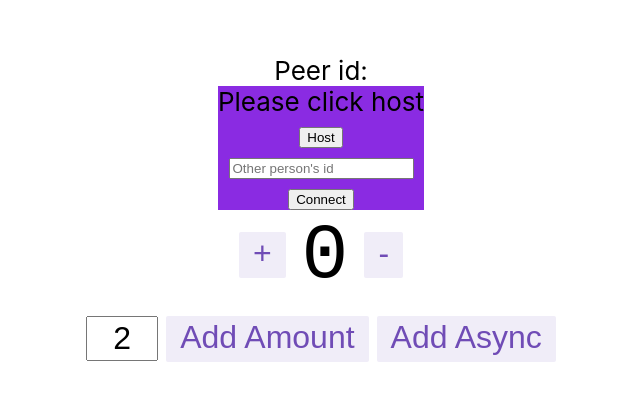
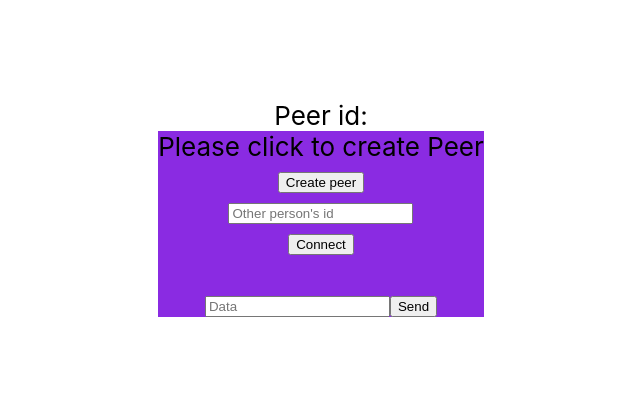
Before and after one commit to willGuimont/PearTransfer, a React (Create React App) app: page / in a window 1280 px wide. Shown: the part 192-592 px from the top of the page, without its empty margins (319-959 px from the left). Built offline with nearby package versions, Linux system fonts and the light colour scheme.

Commit message:
simple peer connection

```diff
--- a/src/App.tsx
+++ b/src/App.tsx
@@ -1,5 +1,4 @@
 import React from 'react';
-import { Counter } from './features/counter/Counter';
 import { Transfer } from './features/transfer/Transfer'
 import './App.css';
 
@@ -8,7 +7,6 @@ function App() {
     <div className="App">
       <header className="App-header">
         <Transfer />
-        <Counter />
       </header>
     </div>
   );
--- a/src/app/store.ts
+++ b/src/app/store.ts
@@ -1,10 +1,8 @@
 import { configureStore, ThunkAction, Action } from '@reduxjs/toolkit';
-import counterReducer from '../features/counter/counterSlice';
 import transferReducer from '../features/transfer/transferSlice'
 
 export const store = configureStore({
   reducer: {
-    counter: counterReducer,
     transfer: transferReducer,
   },
 });
--- a/src/features/counter/Counter.module.css
+++ /dev/null
@@ -1,74 +0,0 @@
-.row {
-  display: flex;
-  align-items: center;
-  justify-content: center;
-}
-
-.row:not(:last-child) {
-  margin-bottom: 16px;
-}
-
-.value {
-  font-size: 78px;
-  padding-left: 16px;
-  padding-right: 16px;
-  margin-top: 2px;
-  font-family: 'Courier New', Courier, monospace;
-}
-
-.button {
-  appearance: none;
-  background: none;
-  font-size: 32px;
-  padding-left: 12px;
-  padding-right: 12px;
-  outline: none;
-  border: 2px solid transparent;
-  color: rgb(112, 76, 182);
-  padding-bottom: 4px;
-  cursor: pointer;
-  background-color: rgba(112, 76, 182, 0.1);
-  border-radius: 2px;
-  transition: all 0.15s;
-}
-
-.textbox {
-  font-size: 32px;
-  padding: 2px;
-  width: 64px;
-  text-align: center;
-  margin-right: 8px;
-}
-
-.button:hover, .button:focus {
-  border: 2px solid rgba(112, 76, 182, 0.4);
-}
-
-.button:active {
-  background-color: rgba(112, 76, 182, 0.2);
-}
-
-.asyncButton {
-  composes: button;
-  position: relative;
-  margin-left: 8px;
-}
-
-.asyncButton:after {
-  content: "";
-  background-color: rgba(112, 76, 182, 0.15);
-  display: block;
-  position: absolute;
-  width: 100%;
-  height: 100%;
-  left: 0;
-  top: 0;
-  opacity: 0;
-  transition: width 1s linear, opacity 0.5s ease 1s;
-}
-
-.asyncButton:active:after {
-  width: 0%;
-  opacity: 1;
-  transition: 0s
-}
--- a/src/features/counter/Counter.tsx
+++ /dev/null
@@ -1,60 +0,0 @@
-import React, { useState } from 'react';
-import { useSelector, useDispatch } from 'react-redux';
-import {
-  decrement,
-  increment,
-  incrementByAmount,
-  incrementAsync,
-  selectCount,
-} from './counterSlice';
-import styles from './Counter.module.css';
-
-export function Counter() {
-  const count = useSelector(selectCount);
-  const dispatch = useDispatch();
-  const [incrementAmount, setIncrementAmount] = useState('2');
-
-  return (
-    <div>
-      <div className={styles.row}>
-        <button
-          className={styles.button}
-          aria-label="Increment value"
-          onClick={() => dispatch(increment())}
-        >
-          +
-        </button>
-        <span className={styles.value}>{count}</span>
-        <button
-          className={styles.button}
-          aria-label="Decrement value"
-          onClick={() => dispatch(decrement())}
-        >
-          -
-        </button>
-      </div>
-      <div className={styles.row}>
-        <input
-          className={styles.textbox}
-          aria-label="Set increment amount"
-          value={incrementAmount}
-          onChange={e => setIncrementAmount(e.target.value)}
-        />
-        <button
-          className={styles.button}
-          onClick={() =>
-            dispatch(incrementByAmount(Number(incrementAmount) || 0))
-          }
-        >
-          Add Amount
-        </button>
-        <button
-          className={styles.asyncButton}
-          onClick={() => dispatch(incrementAsync(Number(incrementAmount) || 0))}
-        >
-          Add Async
-        </button>
-      </div>
-    </div>
-  );
-}
--- a/src/features/counter/counterSlice.ts
+++ /dev/null
@@ -1,50 +0,0 @@
-import { createSlice, PayloadAction } from '@reduxjs/toolkit';
-import { AppThunk, RootState } from '../../app/store';
-
-interface CounterState {
-  value: number;
-}
-
-const initialState: CounterState = {
-  value: 0,
-};
-
-export const counterSlice = createSlice({
-  name: 'counter',
-  initialState,
-  reducers: {
-    increment: state => {
-      // Redux Toolkit allows us to write "mutating" logic in reducers. It
-      // doesn't actually mutate the state because it uses the Immer library,
-      // which detects changes to a "draft state" and produces a brand new
-      // immutable state based off those changes
-      state.value += 1;
-    },
-    decrement: state => {
-      state.value -= 1;
-    },
-    // Use the PayloadAction type to declare the contents of `action.payload`
-    incrementByAmount: (state, action: PayloadAction<number>) => {
-      state.value += action.payload;
-    },
-  },
-});
-
-export const { increment, decrement, incrementByAmount } = counterSlice.actions;
-
-// The function below is called a thunk and allows us to perform async logic. It
-// can be dispatched like a regular action: `dispatch(incrementAsync(10))`. This
-// will call the thunk with the `dispatch` function as the first argument. Async
-// code can then be executed and other actions can be dispatched
-export const incrementAsync = (amount: number): AppThunk => dispatch => {
-  setTimeout(() => {
-    dispatch(incrementByAmount(amount));
-  }, 1000);
-};
-
-// The function below is called a selector and allows us to select a value from
-// the state. Selectors can also be defined inline where they're used instead of
-// in the slice file. For example: `useSelector((state: RootState) => state.counter.value)`
-export const selectCount = (state: RootState) => state.counter.value;
-
-export default counterSlice.reducer;
--- a/src/features/transfer/Transfer.tsx
+++ b/src/features/transfer/Transfer.tsx
@@ -1,30 +1,42 @@
 import React, { useState } from 'react';
 import { useSelector, useDispatch, connect } from 'react-redux';
 import {
-  connectPeer,
   selectId,
-  setOtherId,
+  selectConnections,
+  newPeer,
+  connectTo,
+  sendData,
 } from './transferSlice';
 import styles from './Transfer.module.css';
 
 export function Transfer() {
   const id = useSelector(selectId);
+  const connections = useSelector(selectConnections);
   const dispatch = useDispatch();
+  const [peerConnectionId, setPeerConnectionId] = useState("");
+  const [data, setData] = useState("");
 
   return (
     <div>
       Peer id:
       <div className={styles.peerId}>
-        {id || "Please click host"}
+        {id || "Please click to create Peer"}
         <br />
-        <button onClick={() => dispatch(connectPeer())}>
-          Host
+        <button onClick={() => dispatch(newPeer())}>
+          Create peer
         </button>
         <br />
-        <input type="text" placeholder="Other person's id" onChange={event => dispatch(setOtherId(event.target.value))} />
+        <input type="text" placeholder="Other person's id" onChange={e => setPeerConnectionId(e.target.value)} />
         <br />
-        <button>
+        <button onClick={e => dispatch(connectTo(peerConnectionId))}>
           Connect
+        </button>
+        <br />
+        {connections.map((x, i) => <div key={i}>{x}</div>)}
+        <br />
+        <input type="text" placeholder="Data" onChange={e => setData(e.target.value)} />
+        <button onClick={e => dispatch(sendData(peerConnectionId, data))}>
+          Send
         </button>
       </div>
     </div>
--- a/src/features/transfer/transferSlice.ts
+++ b/src/features/transfer/transferSlice.ts
@@ -4,12 +4,12 @@ import { AppThunk, RootState } from '../../app/store';
 
 interface TransferState {
   id: string,
-  otherId: string,
+  connections: Array<string>,
 }
 
 const initialState: TransferState = {
   id: "",
-  otherId: "",
+  connections: [],
 };
 
 export const transferSlice = createSlice({
@@ -19,18 +19,19 @@ export const transferSlice = createSlice({
     setId: (state, action: PayloadAction<string>) => {
       state.id = action.payload;
     },
-    setOtherId: (state, action: PayloadAction<string>) => {
-      state.otherId = action.payload;
+    newConnection: (state, action: PayloadAction<string>) => {
+      state.connections.push(action.payload);
     }
   },
 });
 
-export const { setId, setOtherId } = transferSlice.actions;
+export const { setId, newConnection } = transferSlice.actions;
 
-export const connectPeer = (): AppThunk => dispatch => {
-  peer.connectPeer(dispatch)
-};
+export const newPeer = (): AppThunk => dispatch => peer.newPeer(dispatch);
+export const connectTo = (id: string): AppThunk => dispatch => peer.connectTo(id, dispatch);
+export const sendData = (id: string, data: string): AppThunk => dispatch => peer.sendData(id, data);
 
 export const selectId = (state: RootState) => state.transfer.id;
+export const selectConnections = (state: RootState) => state.transfer.connections
 
 export default transferSlice.reducer;
--- a/src/peer/peer.ts
+++ b/src/peer/peer.ts
@@ -1,13 +1,49 @@
 import Peer from "peerjs";
 import { AnyAction } from "redux";
 import { ThunkDispatch } from "redux-thunk";
-import { setId } from '../features/transfer/transferSlice'
+import { setId, newConnection } from '../features/transfer/transferSlice'
 
-export var peer: Peer | null = null;
+export var peer: Peer | undefined;
+let connections = new Map<string, Peer.DataConnection>();
 
-export function connectPeer(dispatch: ThunkDispatch<{}, {}, AnyAction>) {
+function registerNewConnection(conn: Peer.DataConnection, dispatch: ThunkDispatch<{}, {}, AnyAction>) {
+    console.log(`Registering ${conn.peer}`)
+    let id = conn.peer;
+
+    conn.on('data', (data) => {
+        console.log(data);
+    });
+    conn.on('open', () => {
+        conn.send('hello!');
+        console.log(conn);
+    });
+
+    connections.set(id, conn);
+    dispatch(newConnection(id))
+}
+
+export function newPeer(dispatch: ThunkDispatch<{}, {}, AnyAction>) {
     peer = new Peer();
     peer.on("open", id => {
         dispatch(setId(id));
     });
+    peer.on('connection', (conn) => {
+        registerNewConnection(conn, dispatch);
+    });
 }
+
+export function connectTo(id: string, dispatch: ThunkDispatch<{}, {}, AnyAction>) {
+    if (peer != undefined) {
+        let conn = peer.connect(id);
+        console.log(`Connecting to ${id}`)
+        registerNewConnection(conn, dispatch)
+    }
+}
+
+export function sendData(id: string, data: string) {
+    let conn = connections.get(id);
+    if (conn != undefined) {
+        console.log(`Sending ${data}`)
+        conn.send(data);
+    }
+}
```
Also changed, not shown: src/features/transfer/Transfer.module.css (line endings or trailing spaces).
